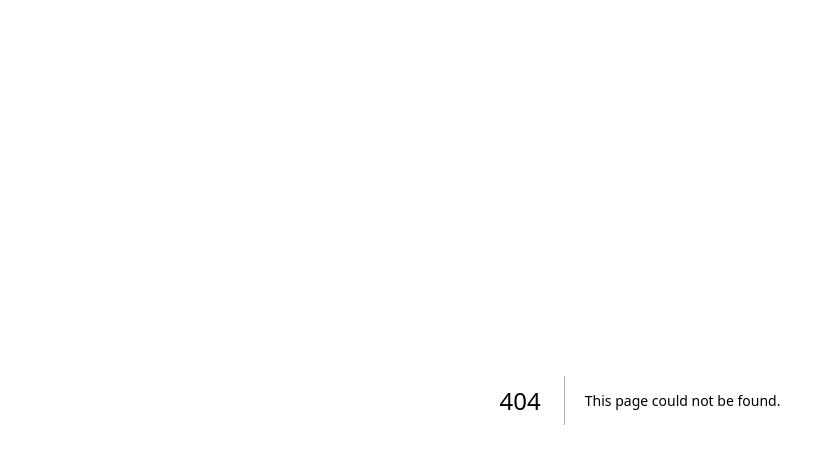
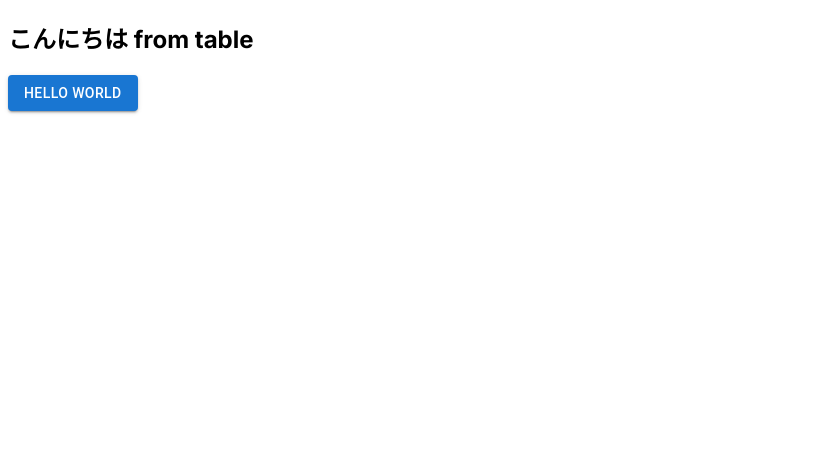
Before and after one commit to YukaUU/final-project, a Next.js app: page /listTakeMedicine/table in a window 1280 px wide. Before the commit this address had no page. Shown: the top 464 px of the page, without its empty margins (0-836 px from the left). Built offline with nearby package versions, Linux system fonts and the light colour scheme.

Commit message:
構成：新しいファイルを追加しました

```diff
--- /dev/null
+++ b/src/app/listTakeMedicine/table/page.tsx
@@ -0,0 +1,12 @@
+import { Button } from "@mui/material";
+
+export default function About() {
+  return (
+    <>
+    <div>
+      <h2>こんにちは from table</h2>
+    </div>
+    <Button variant="contained">Hello World</Button>
+  </>
+  );
+}
```
Also changed, not shown: src/app/Modal/page.tsx (added, +12 -0 lines), src/app/addMedicine/page.tsx (added, +12 -0 lines), src/app/login/page.tsx (added, +12 -0 lines), src/app/listTakeMedicine/calender/page.tsx (renamed from src/app/dashboard/calender/page.tsx), src/app/listTakeMedicine/page.tsx (renamed from src/app/dashboard/page.tsx), 1 other file (tests, documents, lock files or other folders).
